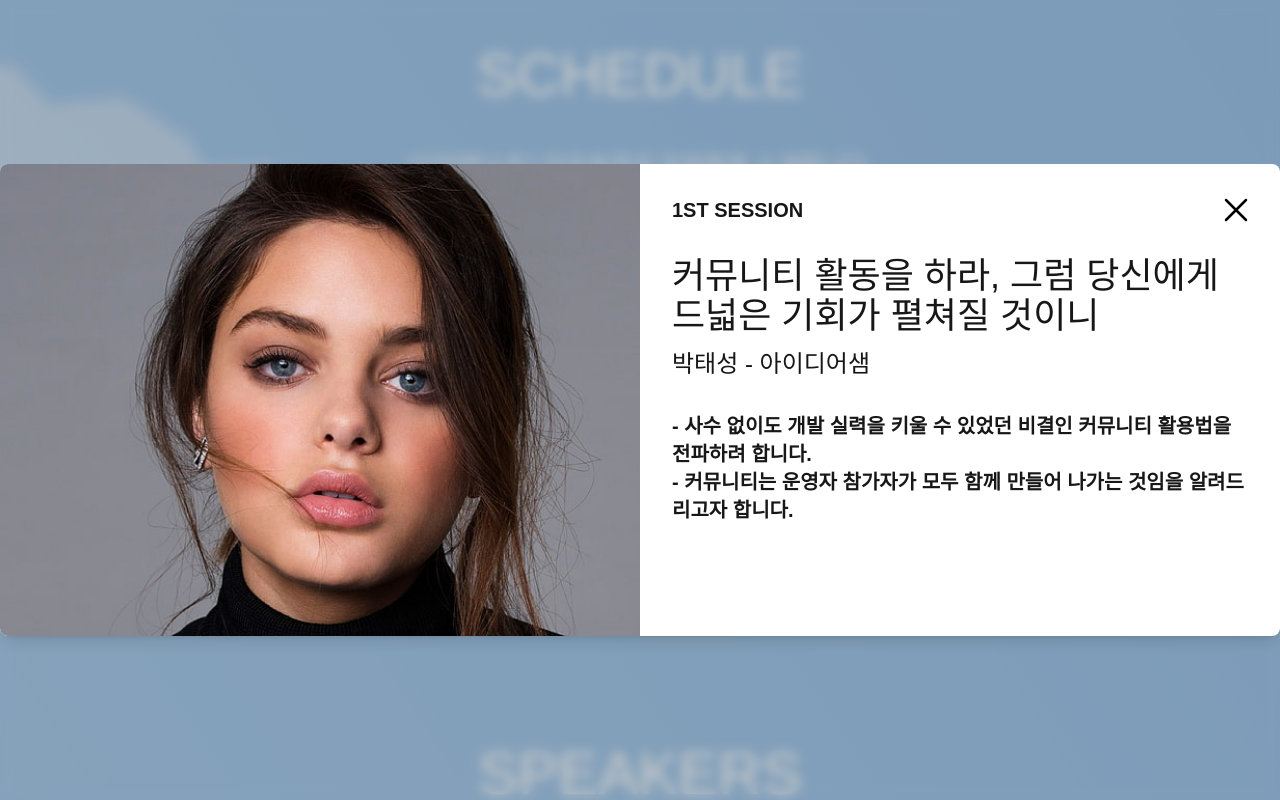
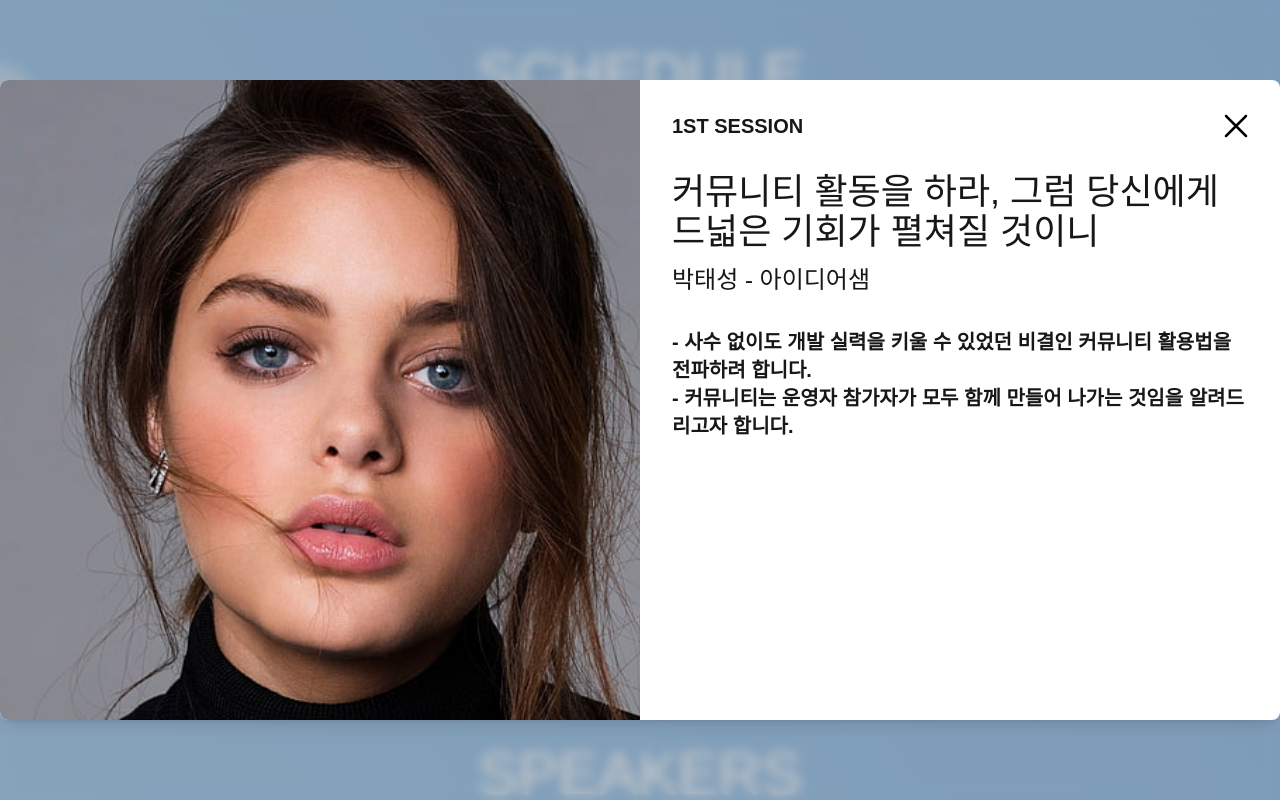
Before and after one commit to AUSG/ausgcon2025, a Next.js app: page / in a window 1280 px wide. Both pictures are taken after a click on the element 650 px from the left and 1896 px from the top of the page. Shown: the part 1496-2296 px from the top of the page. Built offline with nearby package versions, Linux system fonts and the light colour scheme; a web font is replaced by a local one.

Commit message:
연사자 사진 정사각형 되게

```diff
--- a/src/components/schedule/ScheduleItem.tsx
+++ b/src/components/schedule/ScheduleItem.tsx
@@ -65,7 +65,10 @@ const ScheduleItem = ({
         <div className="flex w-full not-lg:flex-col">
           <div className="lg:w-1/2">
             {/* TODO : 연사자 사진 추가 */}
-            <img className="h-full w-full object-cover" src={speaker.picture} />
+            <img
+              className="aspect-square h-full w-full object-cover"
+              src={speaker.picture}
+            />
           </div>
           <div className="flex flex-col p-4 lg:w-1/2 lg:p-8">
             <div className="flex justify-between pb-8">
```
